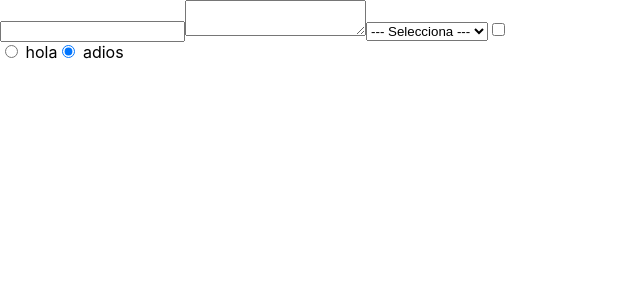
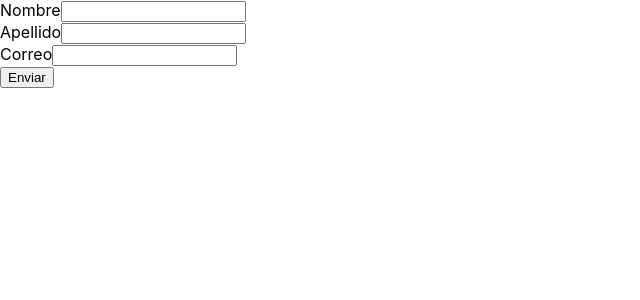
Before and after one commit to alberto-2-garcia/definitive-react-guide, a React (Vite) app: page / in a window 1280 px wide. Shown: the top 300 px of the page, without its empty margins (0-640 px from the left). Built offline with nearby package versions, Linux system fonts and the light colour scheme.

Commit message:
Added simple formik form

```diff
--- a/package.json
+++ b/package.json
@@ -8,6 +8,7 @@
     "preview": "vite preview"
   },
   "dependencies": {
+    "formik": "^2.2.9",
     "react": "^17.0.2",
     "react-dom": "^17.0.2"
   },
--- a/src/App.tsx
+++ b/src/App.tsx
@@ -3,10 +3,31 @@ import logo from './logo.svg'
 // import './App.css'
 import UncontrolledForm from './components/UncontrolledForm'
 import ControlledForm from './components/ControlledForm'
+import { useFormik } from 'formik'
+import Input from './components/Input'
+
 
 function App() {
+  const { handleSubmit, handleChange, values } = useFormik({
+    initialValues: {
+      name: '',
+      lastname: '',
+      email: ''
+    },
+    onSubmit: (values) => {
+      console.log(values)
+    }
+  });
+
+  const { name, lastname, email } = values;
+
   return (
-    <ControlledForm />
+    <form onSubmit={handleSubmit}>
+      <Input type='text' label='Nombre' onChange={handleChange} value={name} name='name'/>
+      <Input type='text' label='Apellido' onChange={handleChange} value={lastname} name='lastname'/>
+      <Input type='email' label='Correo' onChange={handleChange} value={email} name='email'/>
+      <input type='submit' value='Enviar'/>
+    </form>
   )
 }
 
--- /dev/null
+++ b/src/components/Input/index.tsx
@@ -0,0 +1,13 @@
+import { FC } from 'react'
+import { InputProps } from './interface'
+
+const Input: FC<InputProps> = ({ label, ...rest }) => {
+  return (
+    <div>
+      <label>{label}</label>
+      <input {...rest} />
+    </div>
+  )
+}
+
+export default Input
--- /dev/null
+++ b/src/components/Input/interface.ts
@@ -0,0 +1,9 @@
+import { ChangeEvent } from "react";
+
+export interface InputProps {
+  label: string;
+  onChange(e: ChangeEvent<HTMLInputElement>): void;
+  value: string;
+  name: string;
+  type?: string;
+}
```
Also changed, not shown: 1 other file (tests, documents, lock files or other folders).
